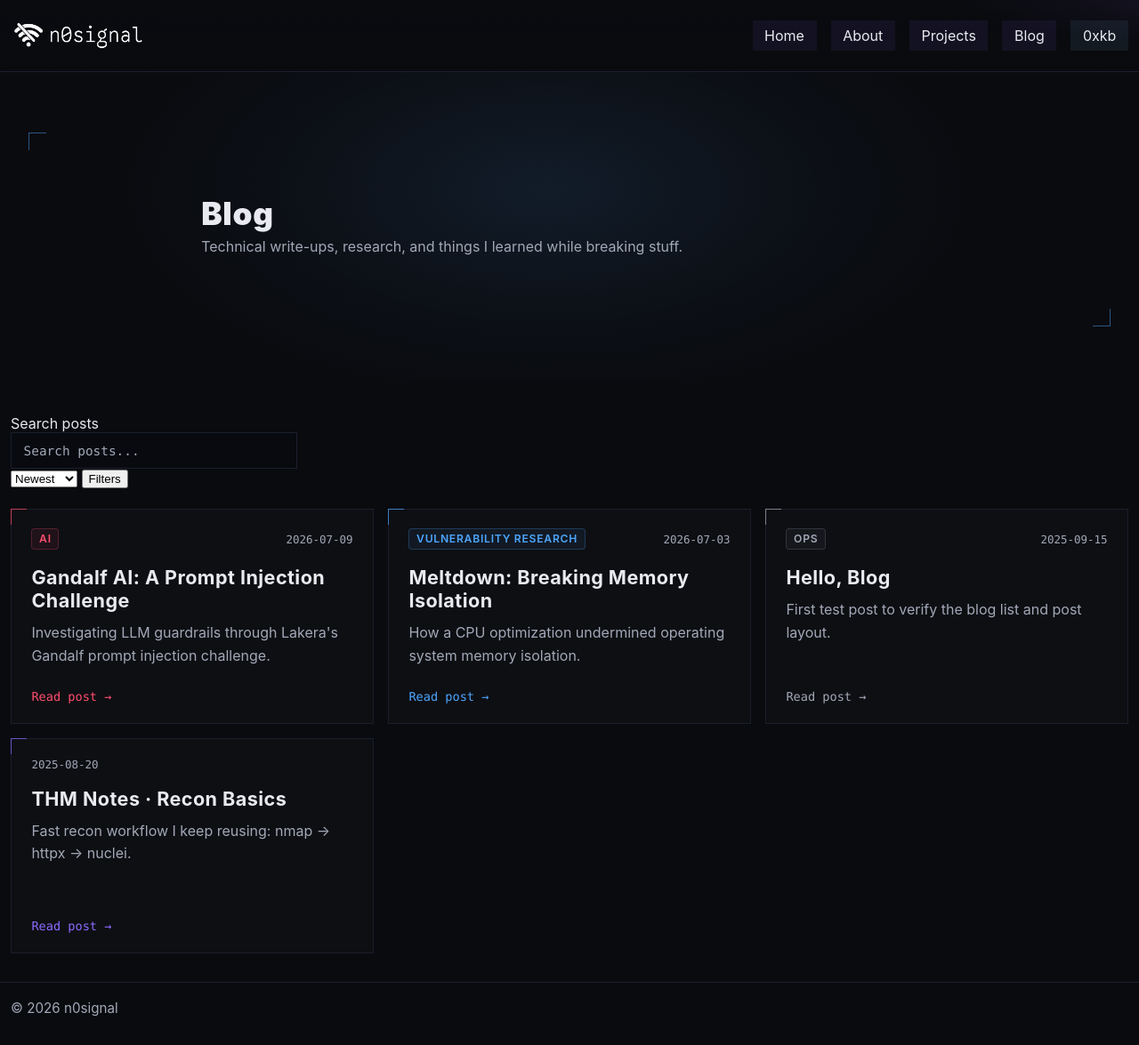
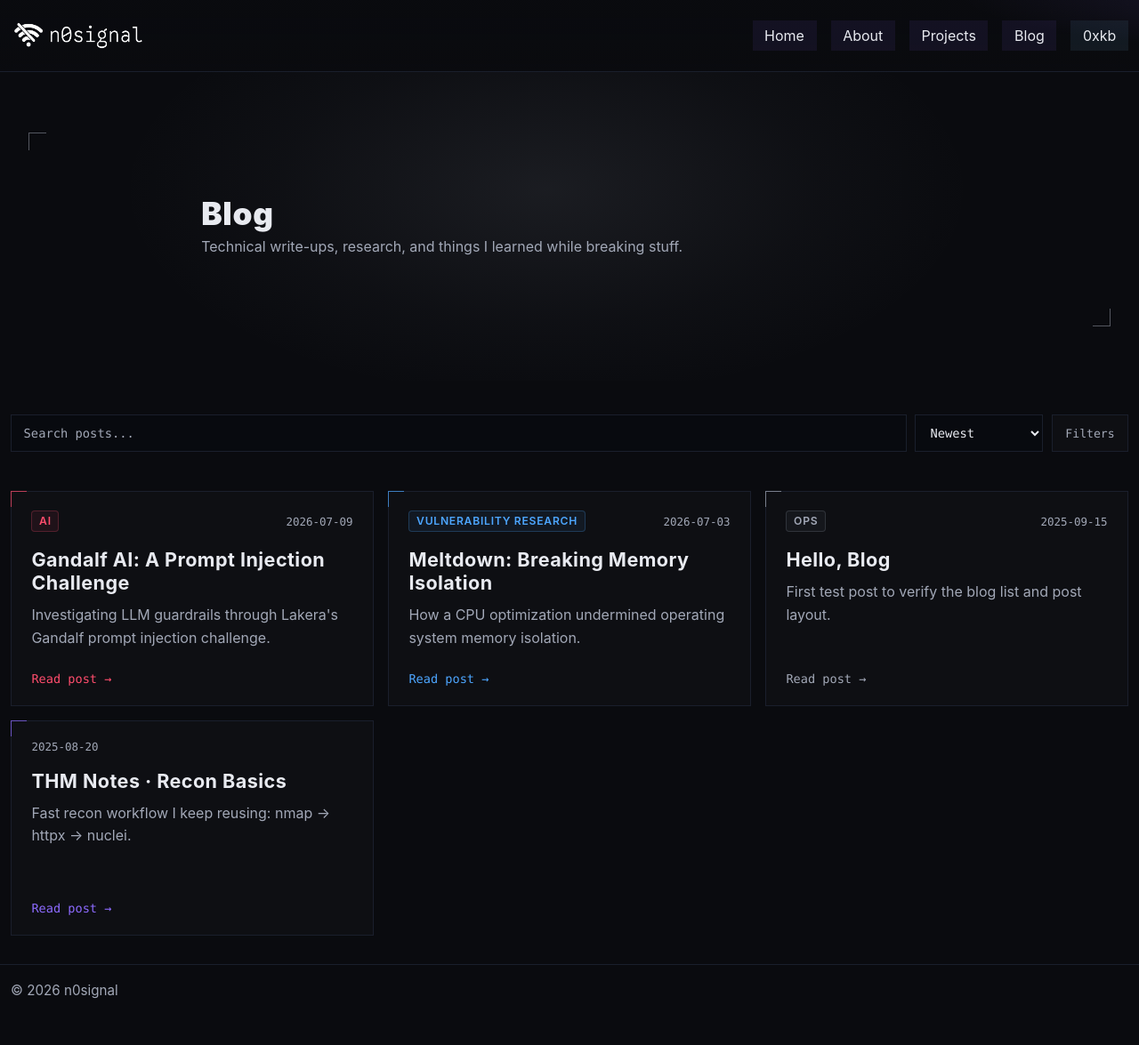
Before and after one commit to Kaninte/n0signal.dev, a Jekyll site: the page built from blog/index.html, in a window 1280 px wide and 1175 px high. Shown: the whole window at 89% size. Built offline with Jekyll 4.4.1, drawn with Linux system fonts in a browser that asks for light colours.

Commit message:
Update style.css

```diff
--- a/assets/style.css
+++ b/assets/style.css
@@ -414,7 +414,7 @@ nav a.nav-kb:hover{
 
 /* ===== Blog Index Hero ===== */
 .hero.blog-hero{
-  --post-accent:var(--blue);
+  --post-accent:var(--muted);
 
   position:relative;
   overflow:hidden;
@@ -482,17 +482,6 @@ nav a.nav-kb:hover{
   bottom:1rem;
   border-right:1px solid color-mix(in srgb, var(--post-accent) 65%, transparent);
   border-bottom:1px solid color-mix(in srgb, var(--post-accent) 65%, transparent);
-}
-
-.hero.blog-hero .kicker{
-  display:inline-block;
-  margin-bottom:.45rem;
-  padding:.28rem .55rem;
-  color:var(--purple);
-  background:rgba(141,107,255,.07);
-  border:1px solid rgba(141,107,255,.24);
-  border-radius:4px;
-  font-weight:600;
 }
 
 /* ===== Blog Index ===== */
@@ -1204,40 +1193,115 @@ article.card .badge.purple{
   }
 }
 
-/* Search */
+/* ===== Blog Search / Sort / Filters ===== */
 .blog-tools{
-  display:flex;
-  flex-wrap:wrap;
-  align-items:center;
-  gap:.75rem;
   margin-bottom:1.4rem;
 }
 
+.blog-tools-main{
+  display:flex;
+  align-items:stretch;
+  gap:.6rem;
+}
+
 .blog-search{
-  flex:1 1 22rem;
+  flex:1 1 auto;
+  min-width:0;
+}
+
+.blog-search input,
+.blog-sort,
+.blog-filter-group select{
+  min-height:42px;
+  color:var(--fg);
+  background:#080a0f;
+  border:1px solid var(--border);
+  border-radius:0;
+  font-family:var(--mono);
+  font-size:.86rem;
 }
 
 .blog-search input{
   width:100%;
   padding:.72rem .85rem;
-
-  color:var(--fg);
-  background:#080a0f;
-
-  border:1px solid var(--border);
-  border-radius:0;
-
-  font-family:var(--mono);
-  font-size:.9rem;
-}
-
-.blog-search input:focus{
-  outline:1px solid rgba(162,168,183,.55);
-  outline-offset:0;
 }
 
 .blog-search input::placeholder{
   color:var(--muted);
+}
+
+.blog-search input:focus,
+.blog-sort:focus,
+.blog-filter-group select:focus{
+  outline:1px solid rgba(162,168,183,.55);
+  outline-offset:0;
+  border-color:rgba(162,168,183,.45);
+}
+
+.blog-sort{
+  flex:0 0 auto;
+  min-width:9rem;
+  padding:.65rem 2rem .65rem .75rem;
+  cursor:pointer;
+}
+
+.blog-filter-toggle{
+  flex:0 0 auto;
+  min-height:42px;
+  padding:.65rem .9rem;
+  color:var(--muted);
+  background:rgba(255,255,255,.015);
+  border:1px solid var(--border);
+  border-radius:0;
+  font-family:var(--mono);
+  font-size:.82rem;
+  cursor:pointer;
+  transition:
+    color .18s ease,
+    background-color .18s ease,
+    border-color .18s ease;
+}
+
+.blog-filter-toggle:hover,
+.blog-filter-toggle[aria-expanded="true"]{
+  color:var(--fg);
+  background:rgba(255,255,255,.03);
+  border-color:rgba(162,168,183,.45);
+}
+
+.blog-filter-panel{
+  display:grid;
+  grid-template-columns:2fr 1fr 1fr;
+  gap:1rem;
+  margin-top:.75rem;
+  padding:1rem;
+  background:rgba(255,255,255,.012);
+  border:1px solid var(--border);
+}
+
+.blog-filter-panel[hidden]{
+  display:none;
+}
+
+.blog-filter-group{
+  min-width:0;
+}
+
+.blog-filter-label{
+  display:block;
+  margin:0 0 .55rem;
+  color:var(--muted);
+  font-family:var(--mono);
+  font-size:.72rem;
+  font-weight:600;
+  letter-spacing:.08em;
+  text-transform:uppercase;
+}
+
+.blog-filter-group select{
+  width:100%;
+  padding:.62rem 2rem .62rem .7rem;
+  cursor:pointer;
 }
 
 .blog-filters{
@@ -1247,18 +1311,19 @@ article.card .badge.purple{
 }
 
 .blog-filter{
-  padding:.55rem .7rem;
-
+  min-height:36px;
+  padding:.5rem .68rem;
   color:var(--muted);
   background:rgba(255,255,255,.015);
-
   border:1px solid var(--border);
   border-radius:0;
-
   font-family:var(--mono);
-  font-size:.78rem;
-
+  font-size:.76rem;
   cursor:pointer;
+  transition:
+    color .18s ease,
+    background-color .18s ease,
+    border-color .18s ease;
 }
 
 .blog-filter:hover,
@@ -1285,9 +1350,72 @@ article.card .badge.purple{
   background:rgba(141,107,255,.05);
 }
 
+.blog-filter.grey.active{
+  color:var(--muted);
+  border-color:rgba(162,168,183,.5);
+  background:rgba(162,168,183,.04);
+}
+
 .blog-search-count{
-  min-width:4rem;
+  display:block;
+  min-height:1em;
+  margin-top:.55rem;
   color:var(--muted);
   font-family:var(--mono);
-  font-size:.78rem;
+  font-size:.76rem;
 }
+
+/* Visually hidden, still available to screen readers */
+.sr-only{
+  position:absolute;
+  width:1px;
+  height:1px;
+  padding:0;
+  margin:-1px;
+  overflow:hidden;
+  clip:rect(0,0,0,0);
+  white-space:nowrap;
+  border:0;
+}
+
+@media (max-width:860px){
+  .blog-filter-panel{
+    grid-template-columns:1fr 1fr;
+  }
+
+  .blog-filter-group:first-child{
+    grid-column:1 / -1;
+  }
+}
+
+@media (max-width:640px){
+  .blog-tools-main{
+    flex-wrap:wrap;
+  }
+
+  .blog-search{
+    flex:1 1 100%;
+  }
+
+  .blog-sort,
+  .blog-filter-toggle{
+    flex:1 1 calc(50% - .3rem);
+  }
+
+  .blog-filter-panel{
+    grid-template-columns:1fr;
+  }
+
+  .blog-filter-group:first-child{
+    grid-column:auto;
+  }
+
+  .blog-filters{
+    display:grid;
+    grid-template-columns:repeat(2, minmax(0,1fr));
+  }
+
+  .blog-filter{
+    width:100%;
+  }
+}
```
